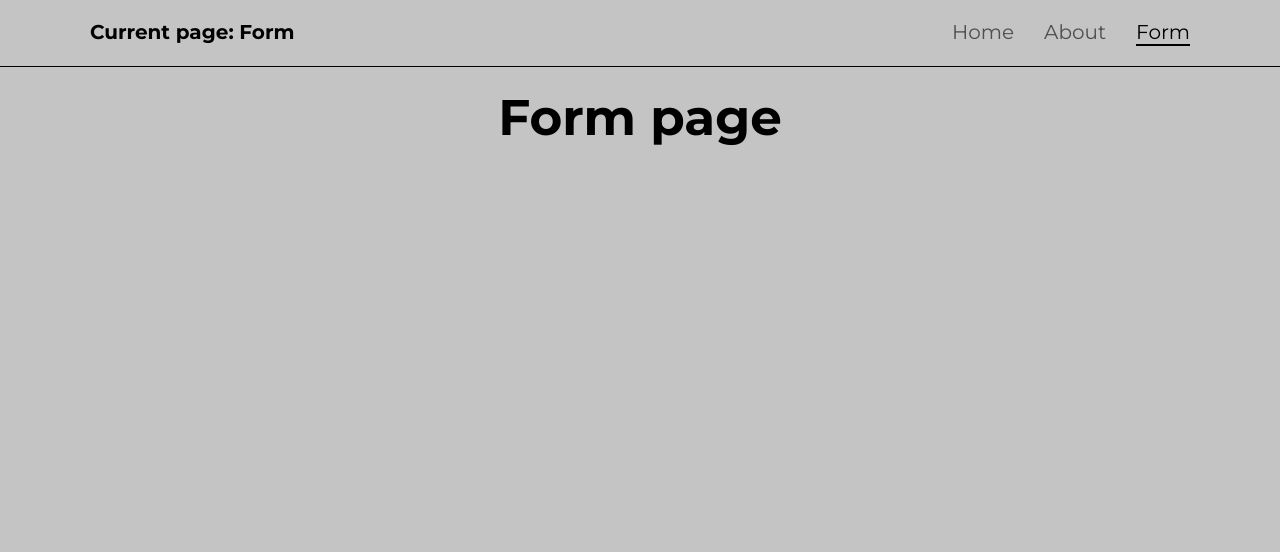
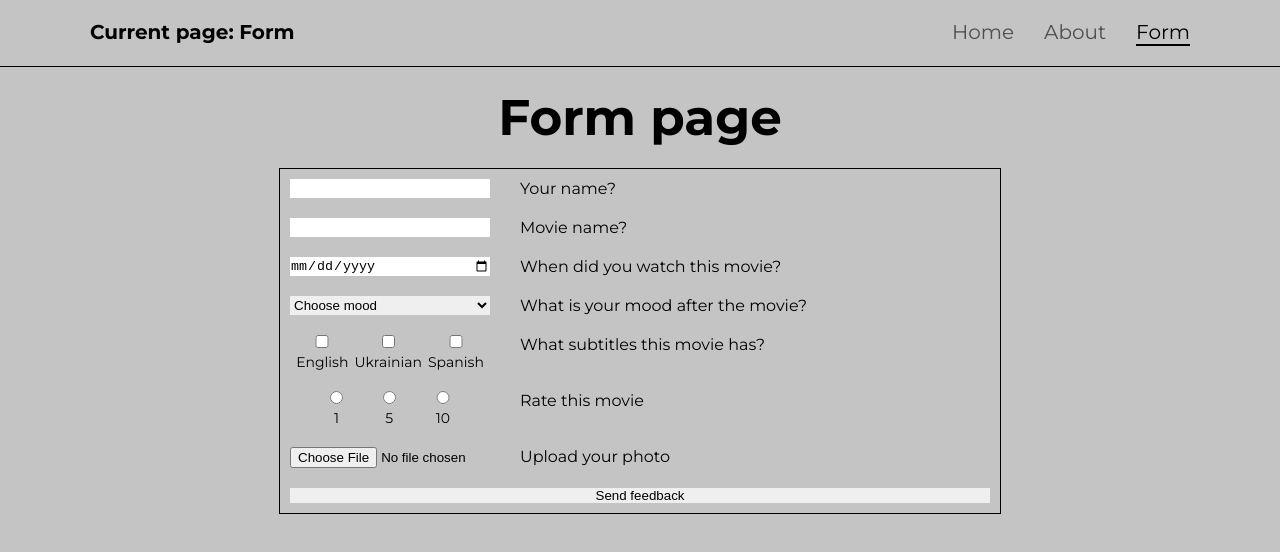
Before and after one commit to pedanmax/react-rss, a React (Vite) app in the folder react/: page /form in a window 1280 px wide. Shown: the top 552 px of the page. Built offline with nearby package versions, Linux system fonts and the light colour scheme.

Commit message:
feat:create form components

```diff
--- a/react/src/App.tsx
+++ b/react/src/App.tsx
@@ -5,7 +5,7 @@ import About from './pages/About/About';
 import NotFound from './pages/NotFound/NotFound';
 import { Routes, Route } from 'react-router-dom';
 import './App.scss';
-import Form from './pages/Form/Form';
+import Form from './pages/FormPage/FormPage';
 
 class App extends React.Component {
   render() {
--- /dev/null
+++ b/react/src/components/Form/Form.scss
@@ -0,0 +1,45 @@
+.form{
+  border: 1px solid #000;
+  max-width: 700px;
+  margin: 0 auto;
+  display: flex;
+  flex-direction: column;
+  gap: 20px;
+  padding: 10px;
+  &__box{
+    display: flex;
+    gap: 30px;
+    justify-content: flex-start;
+  }
+  &__inputs{
+    width: 200px;
+    display: flex;
+    justify-content: space-evenly;
+  }
+  &__input-box{
+    font-size: 14px;
+    text-align: center;
+    display: flex;
+    flex-direction: column;
+    gap: 5px;
+    justify-content: center;
+  }
+  &__name{
+
+  }
+  &__label{
+
+  }
+  &__checkbox{
+
+  }
+  &__radio{
+
+  }
+  &__file{
+
+  }
+}
+.input{
+  width: 200px;
+}
--- /dev/null
+++ b/react/src/components/Form/Form.tsx
@@ -0,0 +1,27 @@
+import React from 'react';
+import TextInput from './FormComponents/textInput';
+import DateInput from './FormComponents/DateInput';
+import './Form.scss';
+import SelectInput from './FormComponents/SelectInput';
+import CheckBoxInput from './FormComponents/CheckBoxInput';
+import RadioInput from './FormComponents/RadioInput';
+import FileInput from './FormComponents/FileInput';
+
+class Form extends React.Component {
+  render() {
+    return (
+      <form action='#' className='form'>
+        <TextInput label='Your name?' />
+        <TextInput label='Movie name?' />
+        <DateInput label='When did you watch this movie?' />
+        <SelectInput label='What is your mood after the movie?' />
+        <CheckBoxInput label='What subtitles this movie has?' />
+        <RadioInput label='Rate this movie' />
+        <FileInput label='Upload your photo' />
+        <input type='submit' className='form__submit' value='Send feedback' />
+      </form>
+    );
+  }
+}
+
+export default Form;
--- /dev/null
+++ b/react/src/components/Form/FormComponents/CheckBoxInput.tsx
@@ -0,0 +1,29 @@
+import React from 'react';
+
+class CheckBoxInput extends React.Component<{ label: string }> {
+  constructor(props: { label: string }) {
+    super(props);
+  }
+  render() {
+    return (
+      <div className='form__box'>
+        <div className='form__inputs'>
+          <div className='form__input-box'>
+            <input type='checkbox' className='form__checkbox' name='checkbox1' />
+            <label htmlFor='checkbox1'>English</label>
+          </div>
+          <div className='form__input-box'>
+            <input type='checkbox' className='form__checkbox' name='checkbox2' />
+            <label htmlFor='checkbox2'>Ukrainian</label>
+          </div>
+          <div className='form__input-box'>
+            <input type='checkbox' className='form__checkbox' name='checkbox3' />
+            <label htmlFor='checkbox3'>Spanish</label>
+          </div>
+        </div>
+        <h5 className='form__label'>{this.props.label}</h5>
+      </div>
+    );
+  }
+}
+export default CheckBoxInput;
--- /dev/null
+++ b/react/src/components/Form/FormComponents/DateInput.tsx
@@ -0,0 +1,18 @@
+import React from 'react';
+
+class DateInput extends React.Component<{ label: string }> {
+  constructor(props: { label: string }) {
+    super(props);
+  }
+  render() {
+    return (
+      <div className='form__box'>
+        <input type='date' className='form__date input' name='date' />
+        <label htmlFor='date' className='form__label'>
+          {this.props.label}
+        </label>
+      </div>
+    );
+  }
+}
+export default DateInput;
--- /dev/null
+++ b/react/src/components/Form/FormComponents/FileInput.tsx
@@ -0,0 +1,18 @@
+import React from 'react';
+
+class FileInput extends React.Component<{ label: string }> {
+  constructor(props: { label: string }) {
+    super(props);
+  }
+  render() {
+    return (
+      <div className='form__box'>
+        <input type='file' className='form__file input' name='file' required accept='image/*' />
+        <label htmlFor='file' className='form__labe'>
+          Upload your photo
+        </label>
+      </div>
+    );
+  }
+}
+export default FileInput;
--- /dev/null
+++ b/react/src/components/Form/FormComponents/RadioInput.tsx
@@ -0,0 +1,35 @@
+import React from 'react';
+
+class RadioInput extends React.Component<{ label: string }> {
+  constructor(props: { label: string }) {
+    super(props);
+  }
+  render() {
+    return (
+      <div className='form__box'>
+        <div className='form__inputs'>
+          <div className='form__input-box'>
+            <input type='radio' id='radio1' className='form__radio' name='radio' />
+            <label htmlFor='radio1' className='form__label'>
+              1
+            </label>
+          </div>
+          <div className='form__input-box'>
+            <input type='radio' id='radio2' className='form__radio' name='radio' />
+            <label htmlFor='radio2' className='form__label'>
+              5
+            </label>
+          </div>
+          <div className='form__input-box'>
+            <input type='radio' id='radio3' className='form__radio' name='radio' />
+            <label htmlFor='radio3' className='form__label'>
+              10
+            </label>
+          </div>
+        </div>
+        <h5 className='form__label'>{this.props.label}</h5>
+      </div>
+    );
+  }
+}
+export default RadioInput;
--- /dev/null
+++ b/react/src/components/Form/FormComponents/SelectInput.tsx
@@ -0,0 +1,31 @@
+import React from 'react';
+
+class SelectInput extends React.Component<{ label: string }> {
+  constructor(props: { label: string }) {
+    super(props);
+  }
+  render() {
+    return (
+      <div className='form__box'>
+        <select className='form__select select input' name='select'>
+          <option defaultValue='default' selected disabled className='form__option'>
+            Choose mood
+          </option>
+          <option value='bad' className='form__option'>
+            Bad
+          </option>
+          <option value='good' className='form__option'>
+            Good
+          </option>
+          <option value='amazing' className='form__option'>
+            Amazing
+          </option>
+        </select>
+        <label htmlFor='select' className='form__label'>
+          {this.props.label}
+        </label>
+      </div>
+    );
+  }
+}
+export default SelectInput;
--- /dev/null
+++ b/react/src/components/Form/FormComponents/TextInput.tsx
@@ -0,0 +1,18 @@
+import React from 'react';
+
+class TextInput extends React.Component<{ label: string }> {
+  constructor(props: { label: string }) {
+    super(props);
+  }
+  render() {
+    return (
+      <div className='form__box'>
+        <input type='text' className='form__name input' name='name' />
+        <label htmlFor='name' className='form__label'>
+          {this.props.label}
+        </label>
+      </div>
+    );
+  }
+}
+export default TextInput;
--- a/react/src/pages/Form/Form.tsx
+++ /dev/null
@@ -1,10 +0,0 @@
-import React from 'react';
-import './Form.scss';
-
-class Form extends React.Component {
-  render() {
-    return <h1 className='form__title form'>Form page</h1>;
-  }
-}
-
-export default Form;
--- a/react/src/pages/Form/Form.scss
+++ b/react/src/pages/FormPage/FormPage.scss
@@ -1,4 +1,4 @@
-.form{
+.form-page{
   text-align: center;
   padding: 20px 0;
   font-size: 50px;
--- /dev/null
+++ b/react/src/pages/FormPage/FormPage.tsx
@@ -0,0 +1,16 @@
+import React from 'react';
+import Form from '../../components/Form/Form';
+import './FormPage.scss';
+
+class FormPage extends React.Component {
+  render() {
+    return (
+      <div>
+        <h1 className='form-page'>Form page</h1>
+        <Form />
+      </div>
+    );
+  }
+}
+
+export default FormPage;
```
